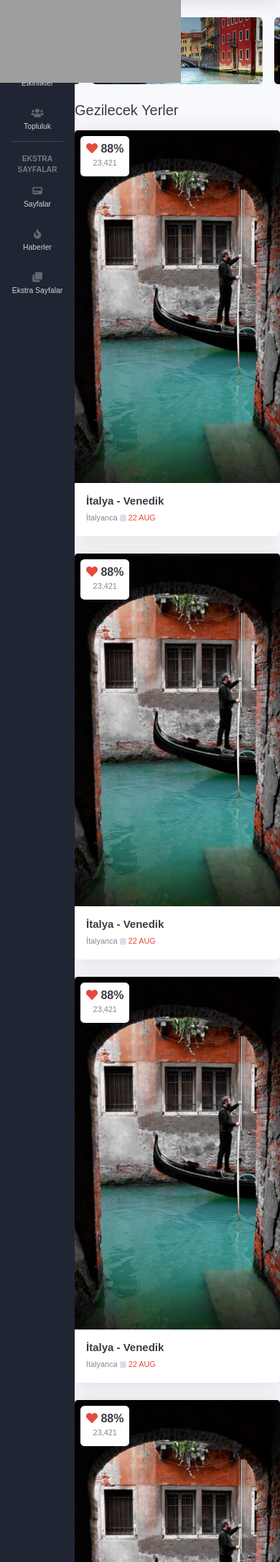
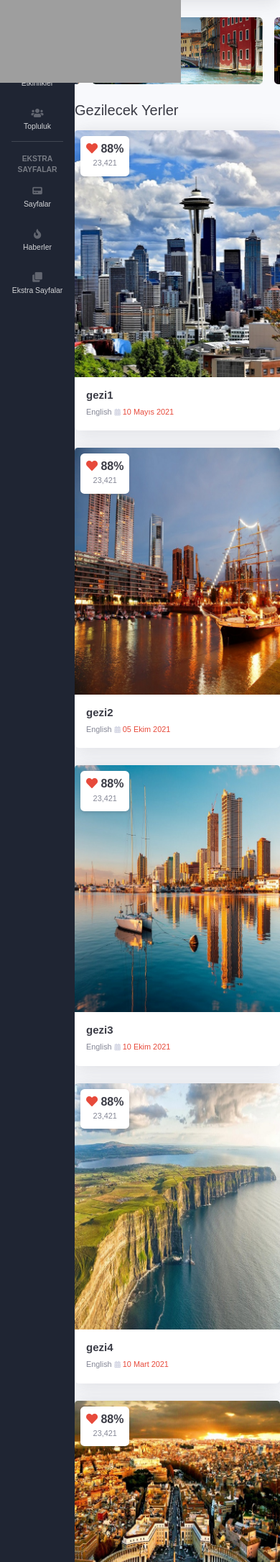
Before and after one commit to furkanunl11/GeziGrubuAktiviteSitesi, a Django app: page / in a window 390 px wide. Shown: the part 70-2240 px from the top of the page at 72% size. Run offline with Django 4.2, Linux system fonts and the light colour scheme; some libraries are stand-ins or nearby versions; some web fonts are replaced; grey boxes are pictures that could not be loaded.

Commit message:
Statik yapma v2

```diff
--- a/geziapp/geziapp/geziapp/settings.py
+++ b/geziapp/geziapp/geziapp/settings.py
@@ -106,7 +106,7 @@ AUTH_PASSWORD_VALIDATORS = [
 # Internationalization
 # https://docs.djangoproject.com/en/4.1/topics/i18n/
 
-LANGUAGE_CODE = 'en-us'
+LANGUAGE_CODE = 'tr'
 
 TIME_ZONE = 'UTC'
 
--- a/geziapp/geziapp/geziler/templates/include/_geziler.html
+++ b/geziapp/geziapp/geziler/templates/include/_geziler.html
@@ -1,7 +1,7 @@
 {% load static %}
 
 <div class="card m-card shadow border-0">
-    <a href="movies-detail.html">
+    <a href="{% url 'gezi-detay' gezi.slug %}">
       <div class="m-card-cover">
         <div
           class="position-absolute bg-white shadow-sm rounded text-center p-2 m-2 love-box"
@@ -12,18 +12,14 @@
           <small class="text-muted">23,421</small>
         </div>
         <img
-          src="{% static 'img/venedik.jpg' %}"
-          class="card-img-top"
-          alt="..."
-        />
+          src="{% static 'img/'|add:gezi.imageUrl %}" class="card-img-top" alt="..."/>
       </div>
       <div class="card-body p-3">
-        <h5 class="card-title text-gray-900 mb-1">İtalya - Venedik</h5>
+        <h5 class="card-title text-gray-900 mb-1"> {{gezi.title}} </h5>
         <p class="card-text">
-          <small class="text-muted">İtalyanca</small>
+          <small class="text-muted">{{ gezi.language|title }}</small>
           <small class="text-danger"
-            ><i class="fas fa-calendar-alt fa-sm text-gray-400"></i> 22
-            AUG</small
+            ><i class="fas fa-calendar-alt fa-sm text-gray-400"></i> {{gezi.date}}  </small
           >
         </p>
       </div>
--- a/geziapp/geziapp/geziler/templates/index.html
+++ b/geziapp/geziapp/geziler/templates/index.html
@@ -43,18 +43,18 @@
       ></a>
     </div>
     <div class="row">
-      <div class="col-xl-3 col-md-6 mb-4">
-        {% include 'include/_geziler.html' %}
-      </div>
-      <div class="col-xl-3 col-md-6 mb-4">
-        {% include 'include/_geziler.html' %}
-      </div>
-      <div class="col-xl-3 col-md-6 mb-4">
-        {% include 'include/_geziler.html' %}
-      </div>
-      <div class="col-xl-3 col-md-6 mb-4">
-        {% include 'include/_geziler.html' %}
-      </div>
+
+      {% for gezi in  geziler %}
+
+        <div class="col-xl-3 col-md-6 mb-4">
+
+          {% include 'include/_geziler.html' %}
+
+
+        </div>
+
+      {% endfor %}
+
     </div>
 
     {% include 'include/_footer.html' %}
--- a/geziapp/geziapp/geziler/urls.py
+++ b/geziapp/geziapp/geziler/urls.py
@@ -4,5 +4,5 @@ urlpatterns = [
 
     path("", views.index),
     path("geziler", views.geziler),
-    path("gezidetay/<slug:slug>", views.gezidetay)
+    path("gezidetay/<slug:slug>", views.gezidetay, name="gezi-detay")
 ]
--- a/geziapp/geziapp/geziler/views.py
+++ b/geziapp/geziapp/geziler/views.py
@@ -1,9 +1,91 @@
 from django.shortcuts import render
+from datetime import date
 
-# Create your views here.
+data = {
+    "geziler": [
+        {
+            "title":"gezi1",
+            "description": "gezi aciklama1",
+            "imageUrl": "amerika2.jpg",
+            "slug": "gezi-adi-1",
+            "language":"english",
+            "date": date(2021,5,10)
+        },
+        {
+            "title":"gezi2",
+            "description": "gezi aciklama2",
+            "imageUrl": "arjantin.jpg",
+            "slug": "gezi-adi-2",
+            "language":"english",
+            "date": date(2021,10,5)
+        },
+        {
+            "title":"gezi3",
+            "description": "gezi aciklam31",
+            "imageUrl": "filipinler.jpg",
+            "slug": "gezi-adi-3",
+            "language":"english",
+            "date": date(2021,10,10)
+        },
+        {
+            "title":"gezi4",
+            "description": "gezi aciklama4",
+            "imageUrl": "irlanda.jpg",
+            "slug": "gezi-adi-4",
+            "language":"english",
+            "date": date(2021,3,10)
+        },
+        {
+            "title":"gezi5",
+            "description": "gezi aciklama5",
+            "imageUrl": "ispanya.jpg",
+            "slug": "gezi-adi-4",
+            "language":"english",
+            "date": date(2021,3,10)
+        },
+        {
+            "title":"gezi6",
+            "description": "gezi aciklama6",
+            "imageUrl": "japonya2.png",
+            "slug": "gezi-adi-6",
+            "language":"english",
+            "date": date(2021,3,10)
+        },
+        {
+            "title":"gezi7",
+            "description": "gezi aciklama7",
+            "imageUrl": "norvec2.jpg",
+            "slug": "gezi-adi-7",
+            "language":"english",
+            "date": date(2021,3,10)
+        },
+        {
+            "title":"gezi8",
+            "description": "gezi aciklama8",
+            "imageUrl": "turkiye.jpg",
+            "slug": "gezi-adi-8",
+            "language":"english",
+            "date": date(2021,3,10)
+        },
+        {
+            "title":"gezi9",
+            "description": "gezi aciklama9",
+            "imageUrl": "venedik2.jpg",
+            "slug": "gezi-adi-9",
+            "language":"english",
+            "date": date(2021,3,10)
+        }
+    ],
+        "sliders": []
+
+
+}
 
 def index(request):
-    return render(request, 'index.html')
+    geziler = data["geziler"]
+    return render(request, 'index.html', {
+        "geziler": geziler
+    })
 
 def geziler(request):
     return render(request, 'geziler.html')
```
